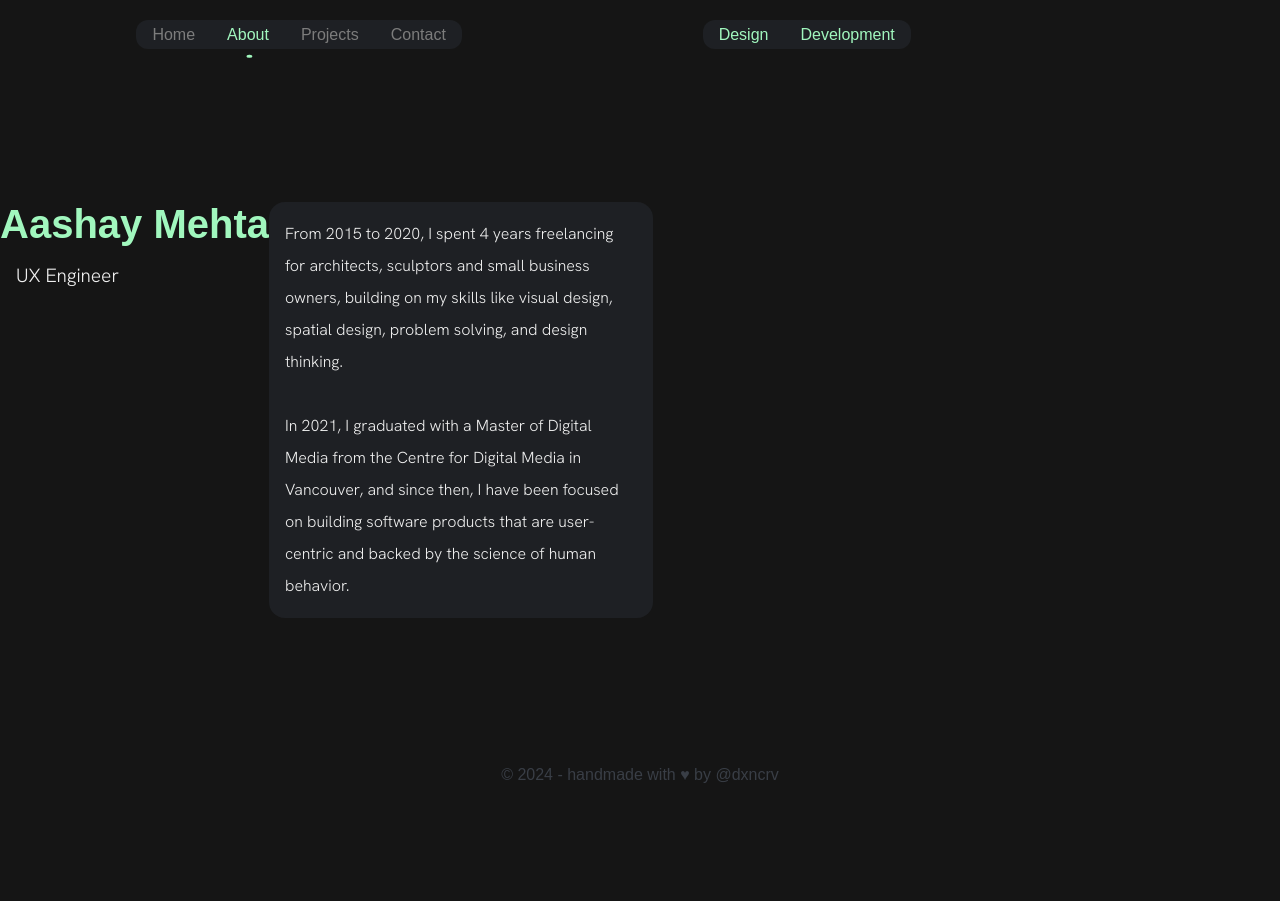
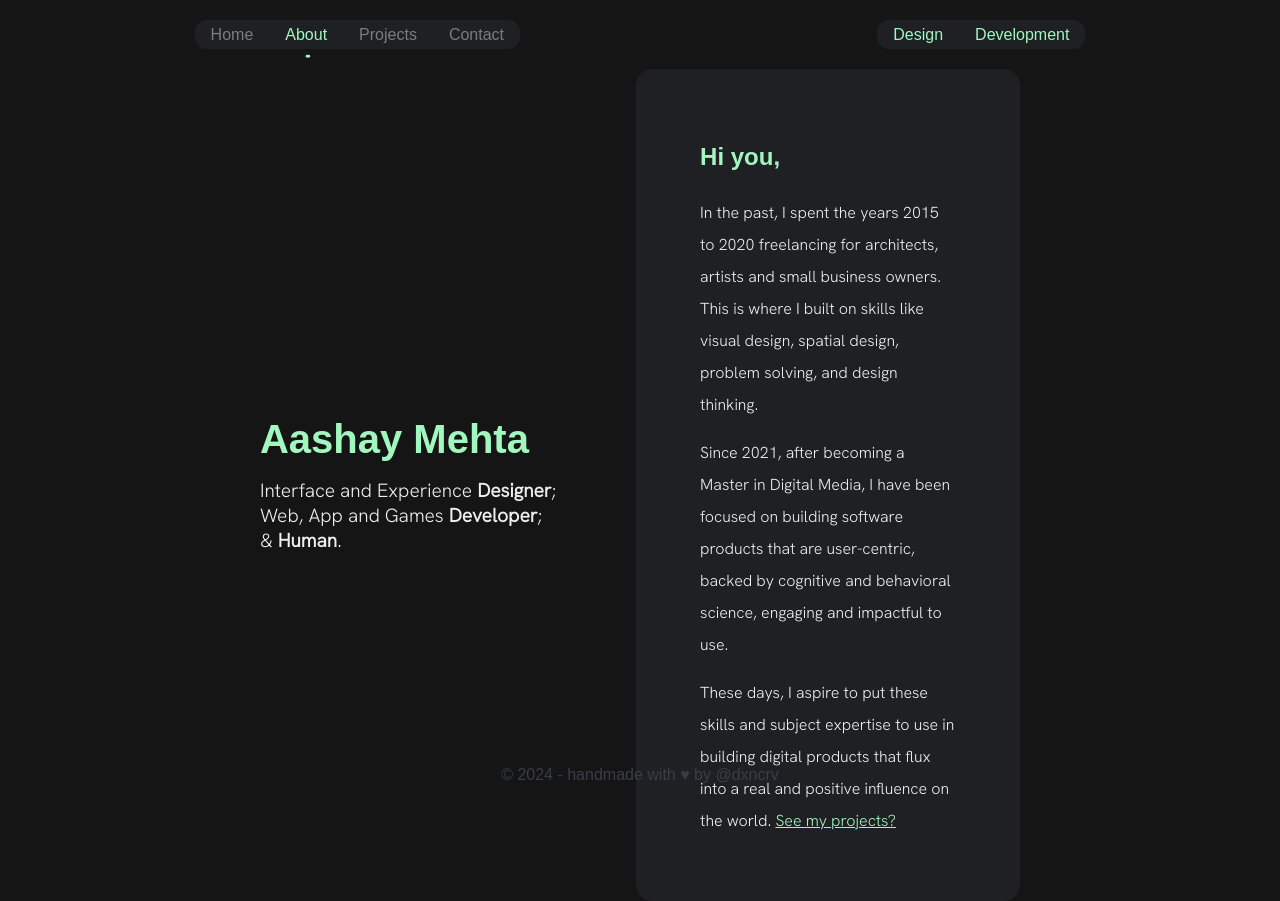
Before and after one commit to dxncrv/folio, a SvelteKit app: page /about in a window 1280 px wide. Before the commit the page ends 800 px from the top, so only its background shows below. Built offline with nearby package versions, Linux system fonts and the light colour scheme; some icons are missing; a web font is replaced by a local one.

Commit message:
all pages populated, temporary placeholders

```diff
--- a/src/app.css
+++ b/src/app.css
@@ -47,17 +47,19 @@ html {
 	--font-read: 'Solway', serif;
 }
 #theme-toggler {
-	cursor: pointer;
 	position: absolute;
 	right: 1rem;
 	top: 1rem;
+}
+#theme-toggler button {
+	cursor: pointer;
 	font-size: 1.5rem;
 	background: none;
 	border: none;
 	color: var(--font-color);
 	transition: color 0.3s;
 }
-#theme-toggler:hover {
+#theme-toggler button:hover {
 	color: var(--accent);
 }
 #dark {
@@ -85,6 +87,8 @@ p {
 }
 
 footer {
+	position: absolute;
+	bottom: 0;
 	width: 100%;
 	user-select: none;
 	text-align: center;
--- a/src/lib/components/header.svelte
+++ b/src/lib/components/header.svelte
@@ -46,11 +46,11 @@
 			</button>
 		{/each}
 	</menu>
-	<form method="post" use:enhance={submitUpdateTheme}>
-		<button id="theme-toggler" formaction="/?/setTheme&theme=light">
+	<form id="theme-toggler" method="post" use:enhance={submitUpdateTheme}>
+		<button formaction="/?/setTheme&theme=light">
 			<Light id="light" />
 		</button>
-		<button id="theme-toggler" formaction="/?/setTheme&theme=dark">
+		<button formaction="/?/setTheme&theme=dark">
 			<Dark id="dark" />
 		</button>
 	</form>
--- a/src/lib/projects.json
+++ b/src/lib/projects.json
@@ -3,7 +3,7 @@
         "tags": ["Design", "Development"],
         "title": "CAPS WebApp",
         "image": "./assets/1.png",
-        "link": "https://caps.sogc.org/",
+        "link": "https://main.d2peu2nd9ijpwu.amplifyapp.com/",
         "git": "https://github.com/CAPS-CPCA/CAPS-CPCA-WebApp",
 
         "desc": "Led the UX and UI design, and developed the web application for the Society of Obstetricians and Gynaecologists of Canada (SOGC) as part of the CAPS project.",
--- a/src/routes/+page.svelte
+++ b/src/routes/+page.svelte
@@ -4,3 +4,17 @@
 <svelte:head>
 	<title>Home</title>
 </svelte:head>
+
+<main></main>
+
+<style>
+	main {
+		position: fixed;
+		top: 5rem;
+		left: 5rem;
+		bottom: 5rem;
+		right: 5rem;
+		background: url('/assets/hero-placeholder.png') no-repeat center center;
+		background-size: contain;
+	}
+</style>
--- a/src/routes/about/+page.svelte
+++ b/src/routes/about/+page.svelte
@@ -6,19 +6,30 @@
 </svelte:head>
 
 <main>
-	<div class="container">
+	<div class="label">
 		<h1>Aashay Mehta</h1>
-		<p>UX Engineer</p>
+		<p>
+			Interface and Experience <b>Designer</b>;<br /> Web, App and Games <b>Developer</b>;<br />&
+			<b>Human</b>.
+		</p>
 	</div>
 	<div class="letter">
+		<h2>Hi you,</h2>
 		<p>
-			From 2015 to 2020, I spent 4 years freelancing for architects, sculptors and small business
-			owners, building on my skills like visual design, spatial design, problem solving, and design
-			thinking.<br /><br />
-
-			In 2021, I graduated with a Master of Digital Media from the Centre for Digital Media in
-			Vancouver, and since then, I have been focused on building software products that are
-			user-centric and backed by the science of human behavior.
+			In the past, I spent the years 2015 to 2020 freelancing for architects, artists and small
+			business owners. This is where I built on skills like visual design, spatial design, problem
+			solving, and design thinking.
+		</p>
+		<p>
+			Since 2021, after becoming a Master in Digital Media, I have been focused on building software
+			products that are user-centric, backed by cognitive and behavioral science, engaging and
+			impactful to use.
+		</p>
+		<p>
+			These days, I aspire to put these skills and subject expertise to use in building digital
+			products that flux into a real and positive influence on the world. <a href="/projects"
+				>See my projects?</a
+			>
 		</p>
 	</div>
 </main>
@@ -27,25 +38,43 @@
 	main {
 		display: flex;
 		margin: auto;
+		justify-content: center;
+		align-items: center;
+		gap: 5rem;
 	}
 	h1 {
 		font-family: var(--font-ui);
 		color: var(--accent);
 		font-size: 2.5rem;
 	}
+	.label {
+		display: flex;
+		flex-direction: column;
+		gap: 1rem;
+	}
 	.letter {
+		display: flex;
+		flex-direction: column;
+		gap: 1rem;
+		padding: 4rem;
 		width: 30%;
 		line-height: 2;
 		background: var(--bg);
 		border-radius: 1rem;
 	}
+	.letter > h2 {
+		font-family: var(--font-ui);
+		font-size: 1.5rem;
+		color: var(--accent);
+	}
 	.letter > p {
 		font-size: medium;
 	}
-
+	a {
+		color: var(--accent);
+	}
 	p {
 		font-family: var(--font-read);
 		font-size: 1.2rem;
-		padding: 1rem;
 	}
 </style>
--- a/src/routes/contact/+page.svelte
+++ b/src/routes/contact/+page.svelte
@@ -1,3 +1,17 @@
 <svelte:head>
 	<title>Contact</title>
 </svelte:head>
+
+<main></main>
+
+<style>
+	main {
+		position: absolute;
+		top: 5rem;
+		left: 0;
+		bottom: 5rem;
+		right: 0;
+		background: url('/assets/contact-placeholder.png') no-repeat center center;
+		background-size: contain;
+	}
+</style>
```
Also changed, not shown: static/assets/contact-placeholder.png (added), static/assets/hero-placeholder.png (added).
